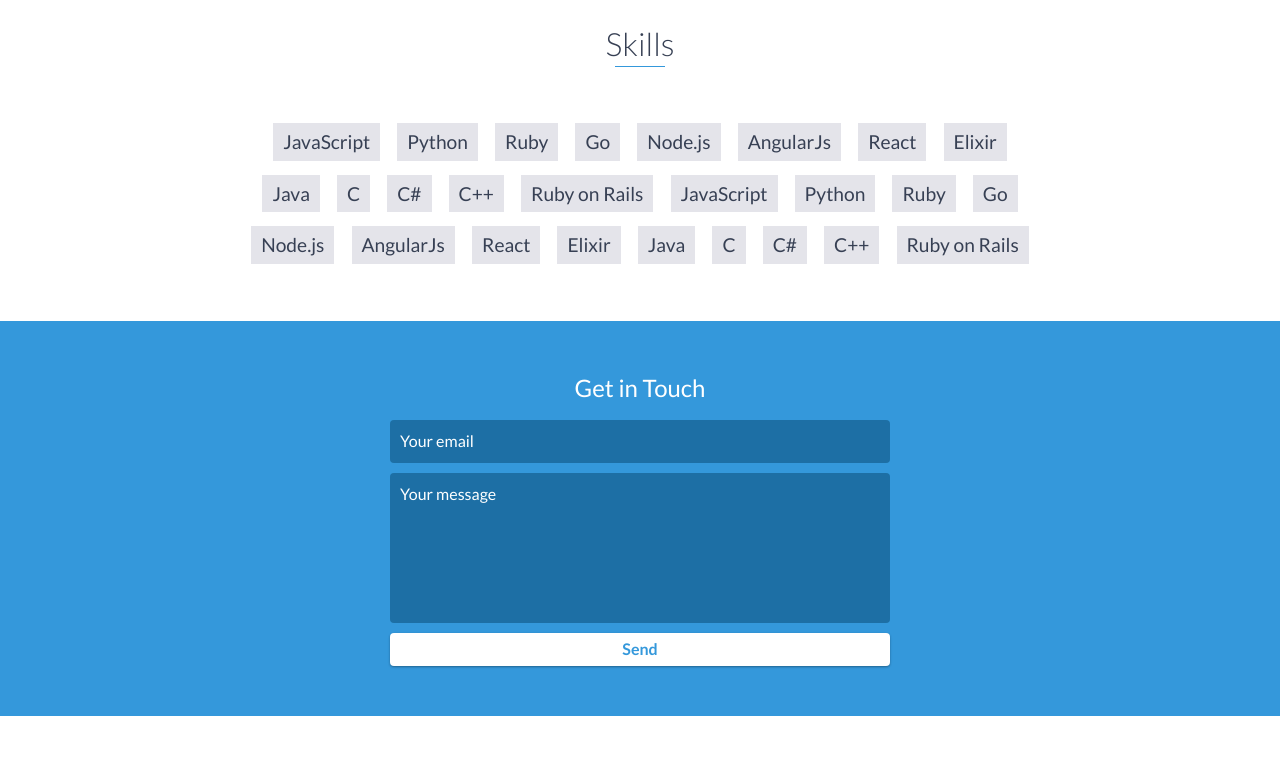
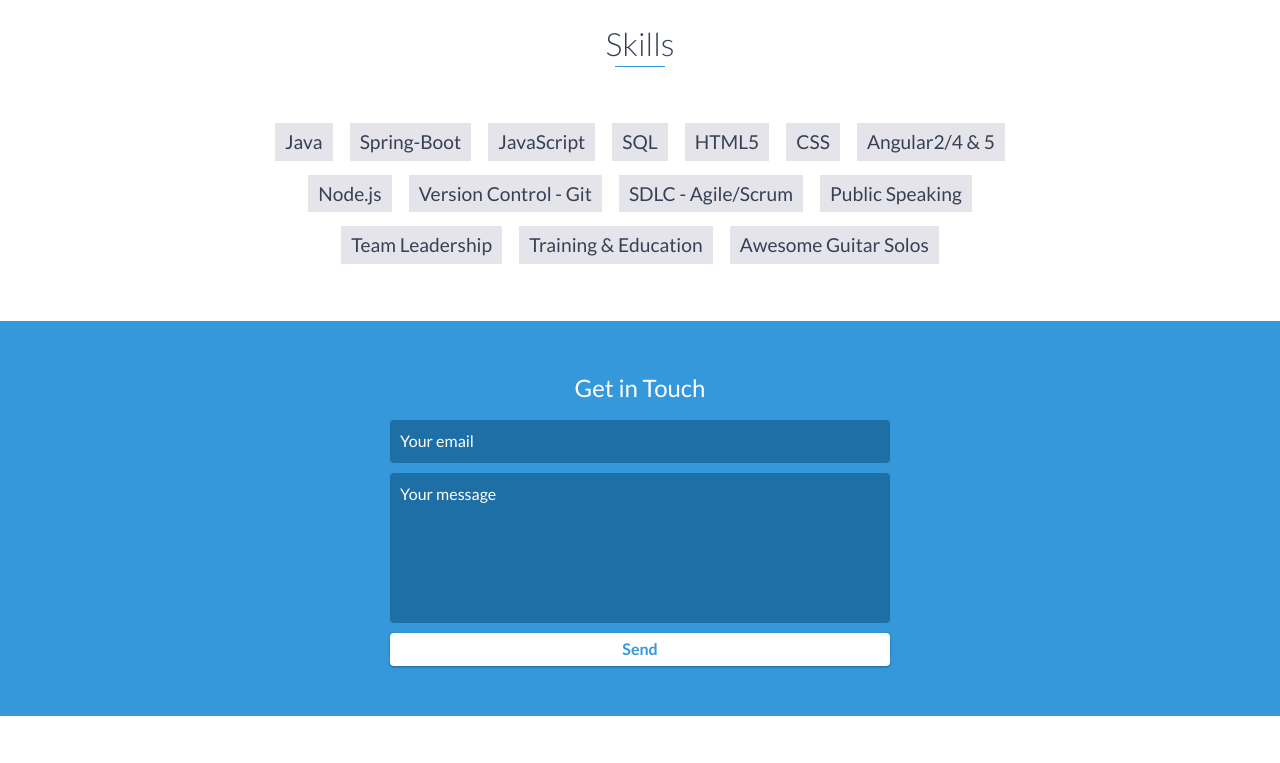
Before and after one commit to Forest-Newark/Forest-Newark.github.io, a website: page index.html in a window 1280 px wide. Shown: the part 3330-4093 px from the top of the page. Drawn offline with nearby package versions, Linux system fonts and the light colour scheme.

Commit message:
added formspree

```diff
--- a/index.html
+++ b/index.html
@@ -188,32 +188,20 @@
     <div id="skills">
         <h2 class="heading">Skills</h2>
         <ul>
+            <li>Java</li>
+            <li>Spring-Boot</li>
             <li>JavaScript</li>
-            <li>Python</li>
-            <li>Ruby</li>
-            <li>Go</li>
+            <li>SQL</li>
+            <li>HTML5</li>
+            <li>CSS</li>
+            <li>Angular2/4 &#38; 5</li>
             <li>Node.js</li>
-            <li>AngularJs</li>
-            <li>React</li>
-            <li>Elixir</li>
-            <li>Java</li>
-            <li>C</li>
-            <li>C#</li>
-            <li>C++</li>
-            <li>Ruby on Rails</li>
-            <li>JavaScript</li>
-            <li>Python</li>
-            <li>Ruby</li>
-            <li>Go</li>
-            <li>Node.js</li>
-            <li>AngularJs</li>
-            <li>React</li>
-            <li>Elixir</li>
-            <li>Java</li>
-            <li>C</li>
-            <li>C#</li>
-            <li>C++</li>
-            <li>Ruby on Rails</li>
+            <li>Version Control - Git</li>
+            <li>SDLC - Agile/Scrum</li>
+            <li>Public Speaking</li>
+            <li>Team Leadership</li>
+            <li>Training &#38; Education</li>
+            <li>Awesome Guitar Solos</li>
         </ul>
     </div>
     <!-- End #skills -->
@@ -221,7 +209,7 @@
     <div id="contact">
         <h2>Get in Touch</h2>
         <div id="contact-form">
-            <form method="POST" action="https://formspree.io/email@email.com">
+            <form method="POST" action="https://formspree.io/forest.newark@gmail.com">
                 <input type="hidden" name="_subject" value="Contact request from personal website" />
                 <input type="email" name="_replyto" placeholder="Your email" required>
                 <textarea name="message" placeholder="Your message" required></textarea>
@@ -237,7 +225,7 @@
             <div class="row">
                 <div class="col-sm-5 copyright">
                     <p>
-                        Copyright &copy; 2017 YOUR NAME
+                        Copyright &copy; 2017 Forest Newark
                     </p>
                 </div>
                 <div class="col-sm-2 top">
```
